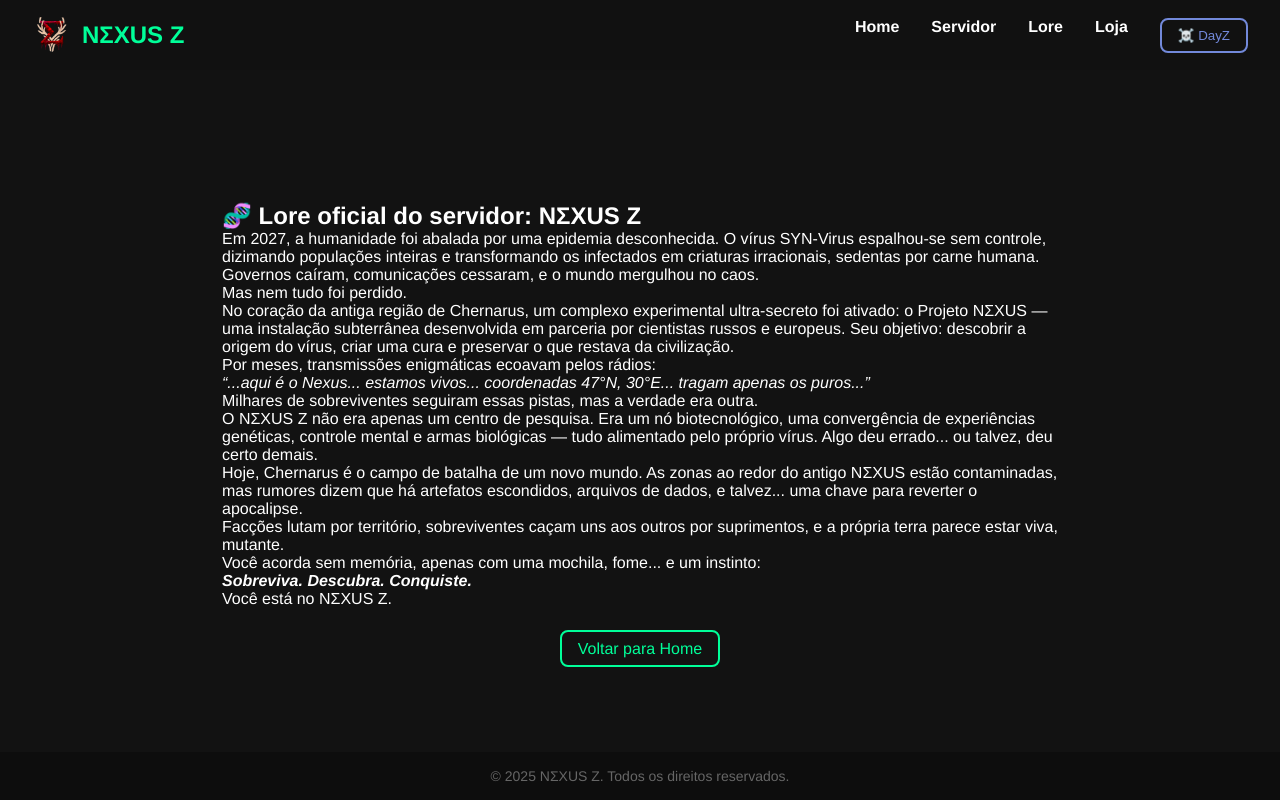
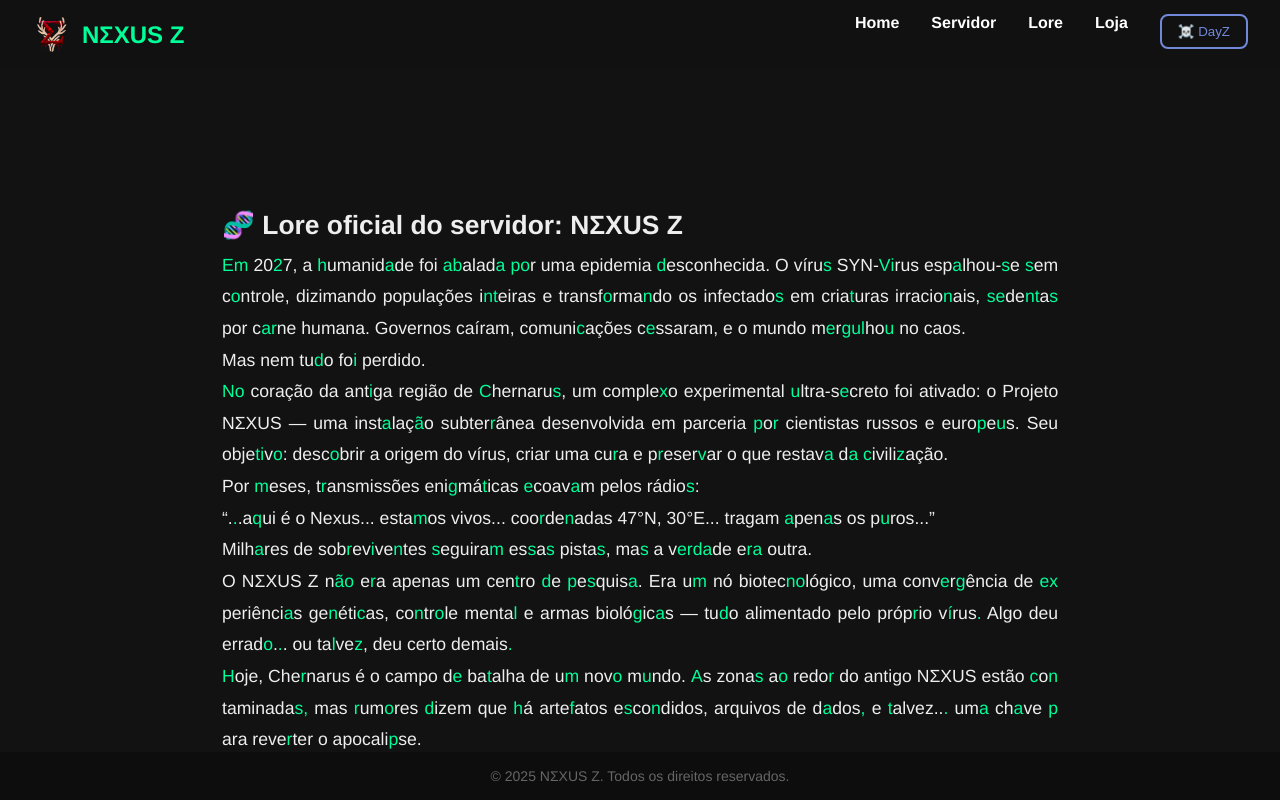
Before and after one commit to LuizCorrea-Dev/nexusz, a Next.js app: page /lore in a window 1280 px wide. Built offline with nearby package versions, Linux system fonts and the light colour scheme.

Commit message:
Feat: Adicionar animação de glitch aos parágrafos na página de Lore e refatorar estilos

```diff
--- a/src/components/Navbar.js
+++ b/src/components/Navbar.js
@@ -30,6 +30,8 @@ export default function Navbar() {
     const titleElement = document.getElementById("matrixNavbar");
     if (!titleElement) return;
 
+    const originalText = "NΣXUS Z";
+
     titleElement.classList.add(styles.inactiveMatrix);
 
     const animation = new RandomCharacterAnimation({
@@ -53,6 +55,9 @@ export default function Navbar() {
 
     setTimeout(() => {
       animation.stop();
+
+      // 🔥 Força resetar o texto correto:
+      titleElement.innerHTML = originalText;
       titleElement.classList.remove(styles.matrixActive);
     }, 3000);
   };
--- a/src/pages/index.js
+++ b/src/pages/index.js
@@ -12,6 +12,8 @@ export default function Home() {
     if (typeof window !== "undefined") {
       const titleElement = document.getElementById("matrixHome");
       if (!titleElement) return;
+
+      const originalText = "NΣXUS Z";
 
       titleElement.classList.add(homeStyles.inactiveMatrix);
 
@@ -37,6 +39,9 @@ export default function Home() {
 
       setTimeout(() => {
         animation.stop();
+
+        // 🔥 Força resetar o texto correto:
+        titleElement.innerHTML = originalText;
         titleElement.classList.remove(homeStyles.matrixActive);
       }, 3000);
     }
--- a/src/pages/lore.js
+++ b/src/pages/lore.js
@@ -1,13 +1,37 @@
 import Navbar from "../components/Navbar";
 import Footer from "../components/Footer";
+import styles from "../styles/lore.module.css";
+
+import { useEffect } from "react";
 
 export default function Lore() {
+  useEffect(() => {
+    if (typeof window !== "undefined") {
+      const paragraphs = document.querySelectorAll(`.${styles.loreContent} p`);
+
+      paragraphs.forEach((paragraph) => {
+        const text = paragraph.innerText;
+        paragraph.innerHTML = "";
+
+        text.split("").forEach((char) => {
+          const span = document.createElement("span");
+          span.innerText = char;
+
+          // 15% de chance de aplicar glitch em cada letra
+          if (Math.random() < 0.15 && char !== " ") {
+            span.classList.add(styles.glitchChar);
+          }
+
+          paragraph.appendChild(span);
+        });
+      });
+    }
+  }, []);
+
   return (
     <>
       <Navbar />
-      <main
-        style={{ maxWidth: "900px", margin: "100px auto 0", padding: "2rem" }}
-      >
+      <main className={styles.loreContent}>
         <h2>🧬 Lore oficial do servidor: NΣXUS Z</h2>
         <p>
           Em 2027, a humanidade foi abalada por uma epidemia desconhecida. O
@@ -72,7 +96,7 @@ export default function Lore() {
         </p>
 
         <p>Você está no NΣXUS Z.</p>
-        {/* TODO: Colocar toda a lore aqui! */}
+
         <div style={{ textAlign: "center", marginTop: "2rem" }}>
           <a
             href="/"
--- a/src/styles/lore.module.css
+++ b/src/styles/lore.module.css
@@ -67,3 +67,41 @@ li {
   color: #00ff99;
   font-weight: bold;
 }
+
+.loreContent {
+  max-width: 900px;
+  margin: 100px auto 0;
+  padding: 2rem;
+  line-height: 1.8; /* Espaçamento mais confortável */
+  text-align: justify; /* Justificar o texto */
+  color: #eee;
+  font-size: 1.1rem;
+}
+
+/* Efeito de Glitch */
+@keyframes glitchEffect {
+  0% {
+    transform: translate(0, 0);
+  }
+  20% {
+    transform: translate(-1px, 1px);
+  }
+  40% {
+    transform: translate(1px, -1px);
+  }
+  60% {
+    transform: translate(-1px, -1px);
+  }
+  80% {
+    transform: translate(1px, 1px);
+  }
+  100% {
+    transform: translate(0, 0);
+  }
+}
+
+.glitchChar {
+  display: inline-block;
+  animation: glitchEffect 0.5s infinite alternate;
+  color: #00ff99;
+}
```
